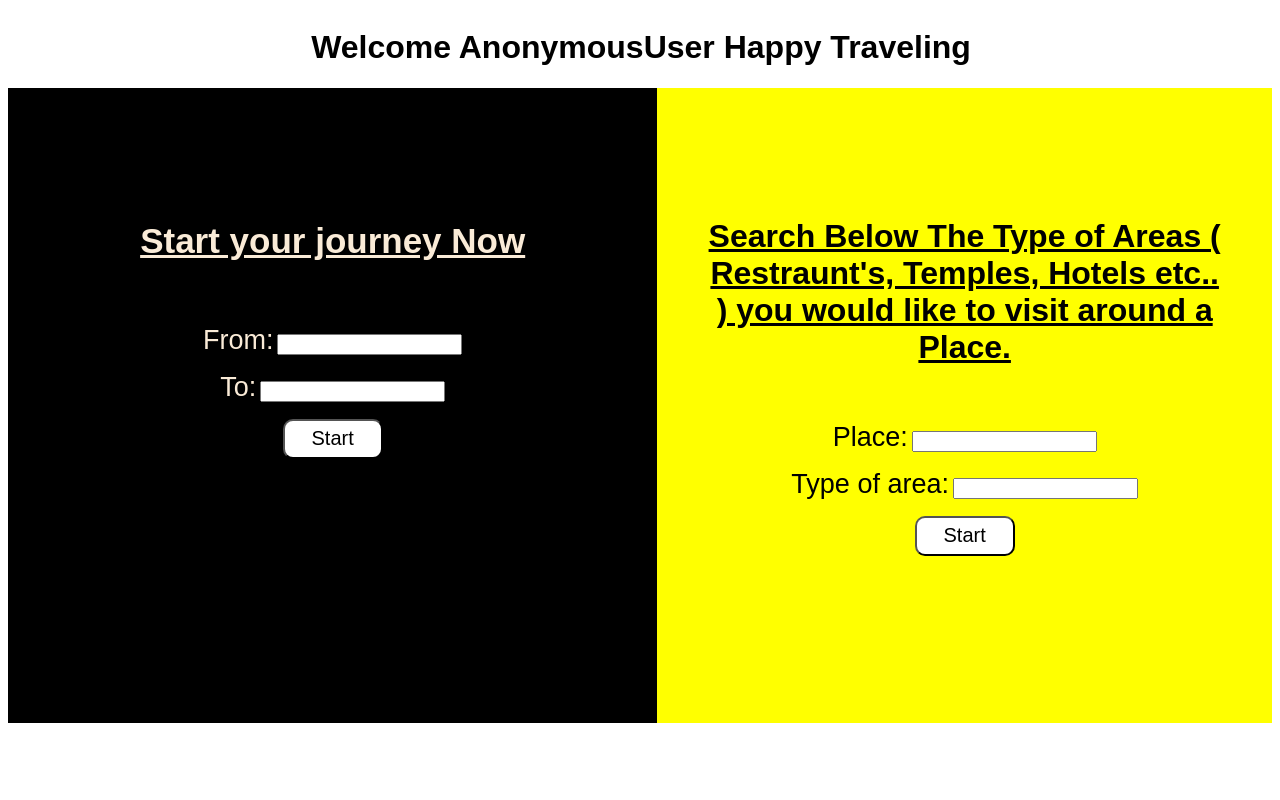
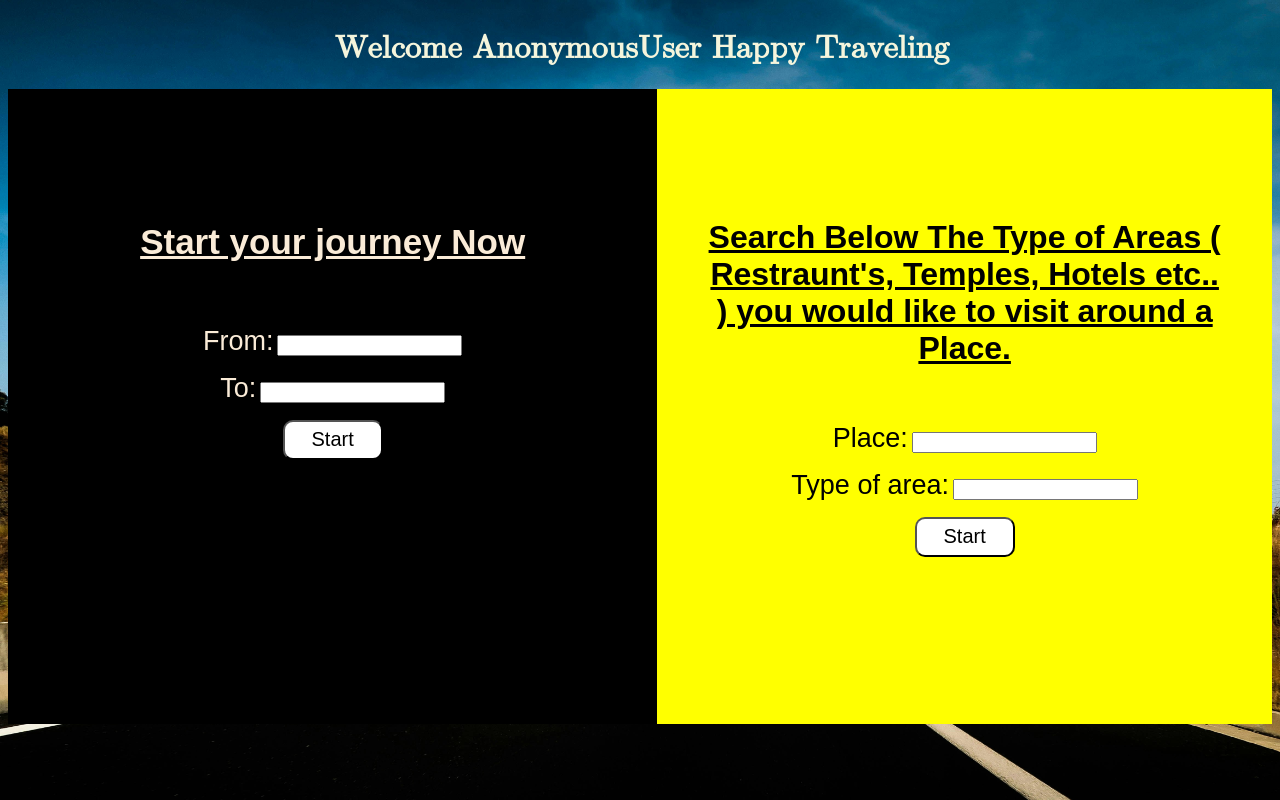
Before and after one commit to Chaitanyabeemanaboina/Google-API-Project, a Django app: page /trip_form/ in a window 1280 px wide; the page is wider, and only the part inside the window is pictured. Run offline with Django 4.2, Linux system fonts and the light colour scheme.

Commit message:
updating

```diff
--- a/static/trip_form.css
+++ b/static/trip_form.css
@@ -1,3 +1,7 @@
+body{
+    background-image: url('/static/images/trip7.jpg');
+    background-size: cover;
+}
 div#main_tripform {
     display: flex;
 }
@@ -55,9 +59,11 @@ input#srh_form_inp {
     border-radius: 10px;
 }
 h1#h1 {
-    font-family: fantasy;
+    font-family: math;
     position: relative;
-    left: 51px;
+    left: 52px;
+    color: beige;
+    font-weight: 900;
 }
 div#heading_1 {
     display: flex;
```
Also changed, not shown: static/images/trip7.jpg (added).
